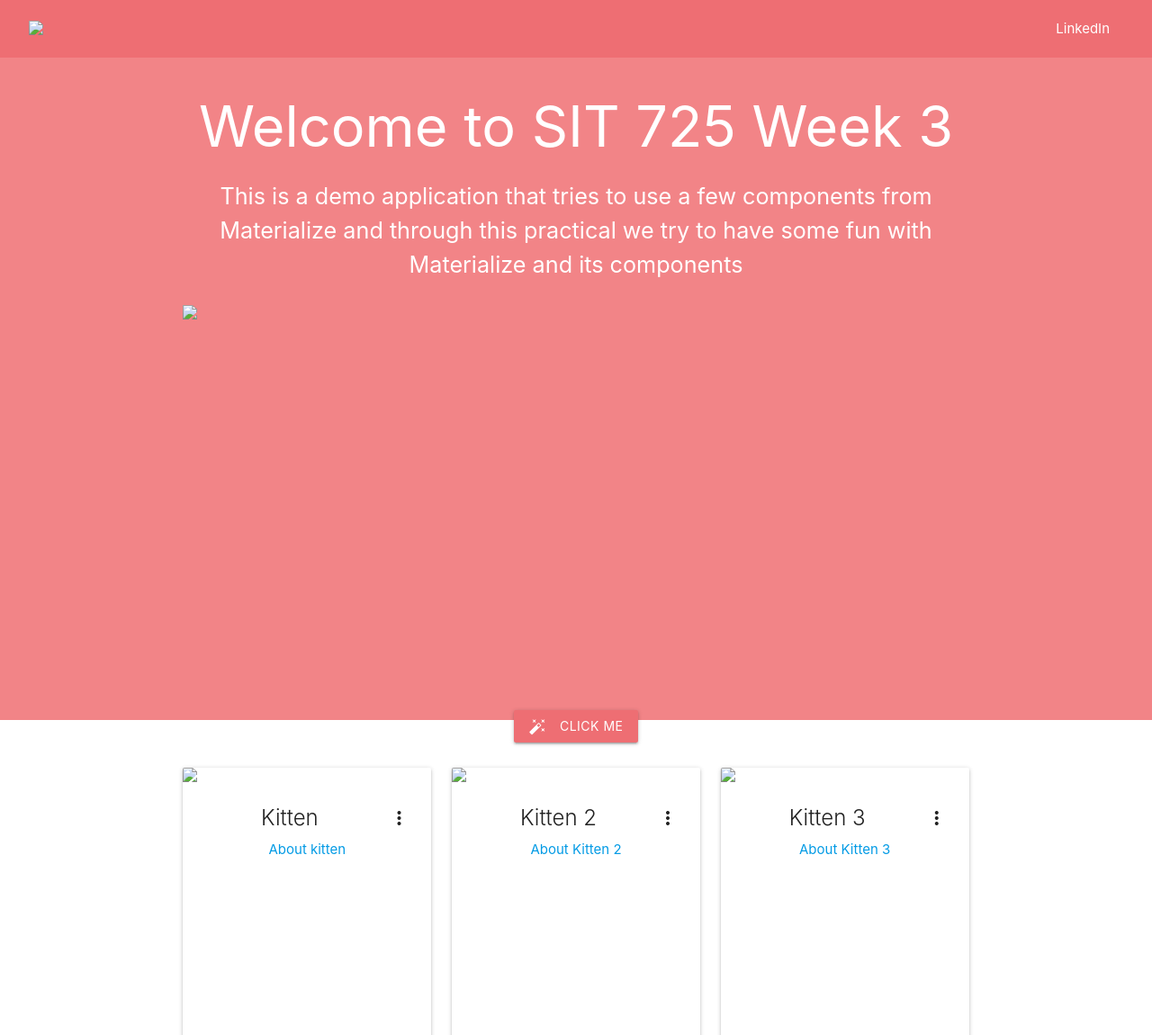
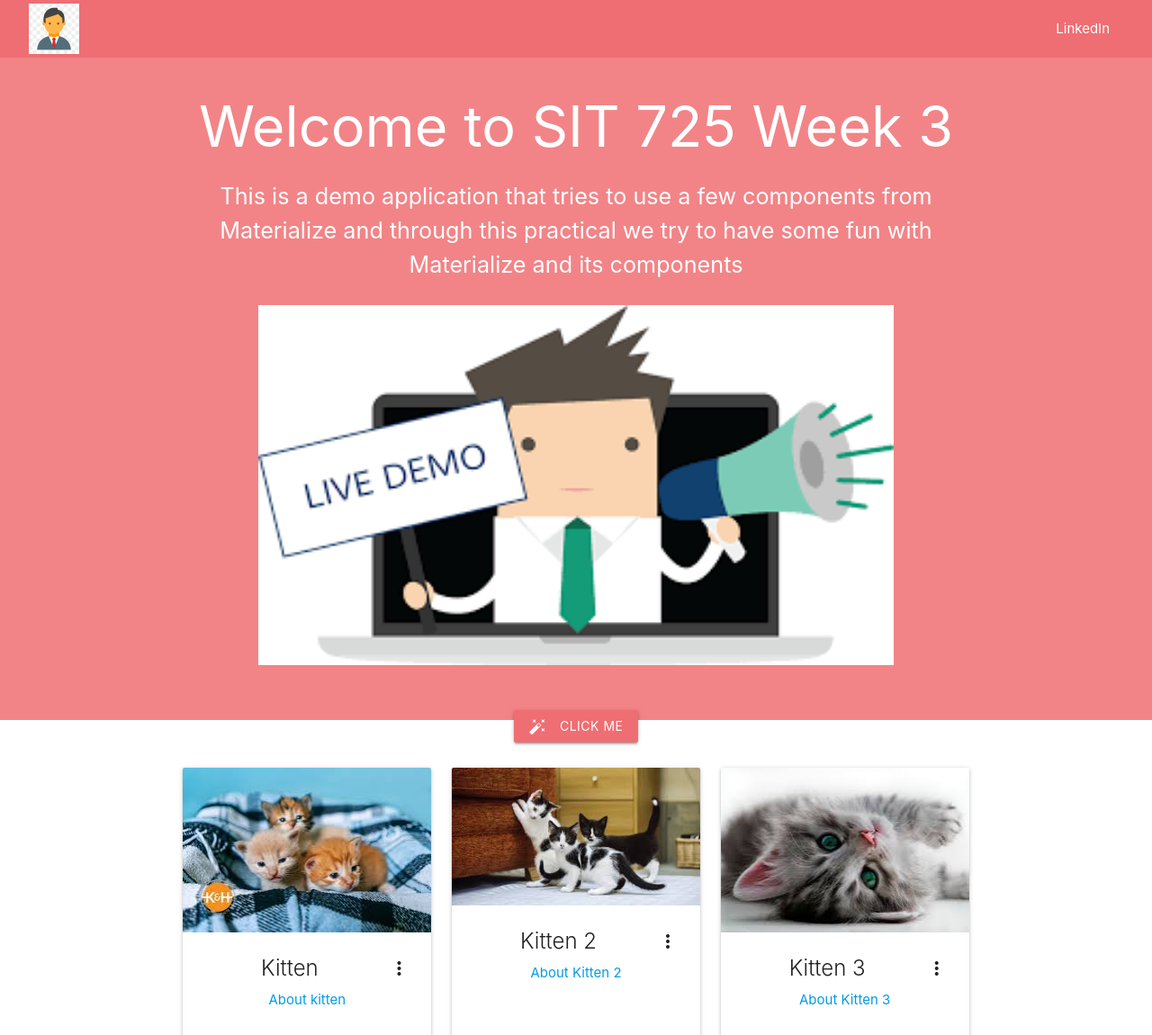
Before and after one commit to Ndungu-Karen/sit725-2023-t1-prac3, a website: page public/index.html in a window 1280 px wide. Shown: the top 1150 px of the page at 90% size. Drawn offline with nearby package versions, Linux system fonts and the light colour scheme.

Commit message:
images added

```diff
--- a/public/index.html
+++ b/public/index.html
@@ -18,7 +18,7 @@
 <body>
   <nav>
     <div class="nav-wrapper navbar-size">
-      <a href="#" class="brand-logo"><img class="user-image-size" src="images/user-image.png" /></a>
+      <a href="#" class="brand-logo"><img class="user-image-size" src="images/profile.png" /></a>
       <ul id="nav-mobile" class="right hide-on-med-and-down">
         <li><a target="_blank" href="https://www.linkedin.com/in/navit-choudhary-5133b9104/">LinkedIn</a></li>
       </ul>
@@ -32,7 +32,7 @@
           <p class="flow-text">This is a demo application that tries to use a few components from Materialize and through this practical we try to have some fun with Materialize and its components</p>
         </div>
         <div class="col s12 center-align">
-          <img class="materialboxed materialboxed-image" src="images/livedemo.png">
+          <img class="materialboxed materialboxed-image" src="images/demo.png">
         </div>
         <div class="col s12 center-align">
           <a class="waves-effect waves-light btn click-me-button modal-trigger" id="clickMeButton" data-target="modal1"><i class="material-icons left">auto_fix_high</i>Click Me</a>
@@ -42,7 +42,7 @@
         <div class="col s4 center-align">
           <div class="card medium">
             <div class="card-image waves-effect waves-block waves-light">
-              <img class="activator" src="images/kitten.jpg">
+              <img class="activator" src="images/two.jpg">
             </div>
             <div class="card-content">
               <span class="card-title activator grey-text text-darken-4">Kitten<i class="material-icons right">more_vert</i></span>
--- a/public/js/scripts.js
+++ b/public/js/scripts.js
@@ -1,13 +1,13 @@
 const cardList = [
     {
       title: "Kitten 2",
-      image: "images/kitten-2.jpg",
+      image: "images/three.jpg",
       link: "About Kitten 2",
       description: "Demo description about kitten 2"
     },
     {
       title: "Kitten 3",
-      image: "images/kitten-3.jpg",
+      image: "images/four.jpg",
       link: "About Kitten 3",
       description: "Demo description about kitten 3"
     }
```
Also changed, not shown: public/images/demo.png (added), public/images/four.jpg (added), public/images/profile.png (added), public/images/three.jpg (added), public/images/two.jpg (added).
